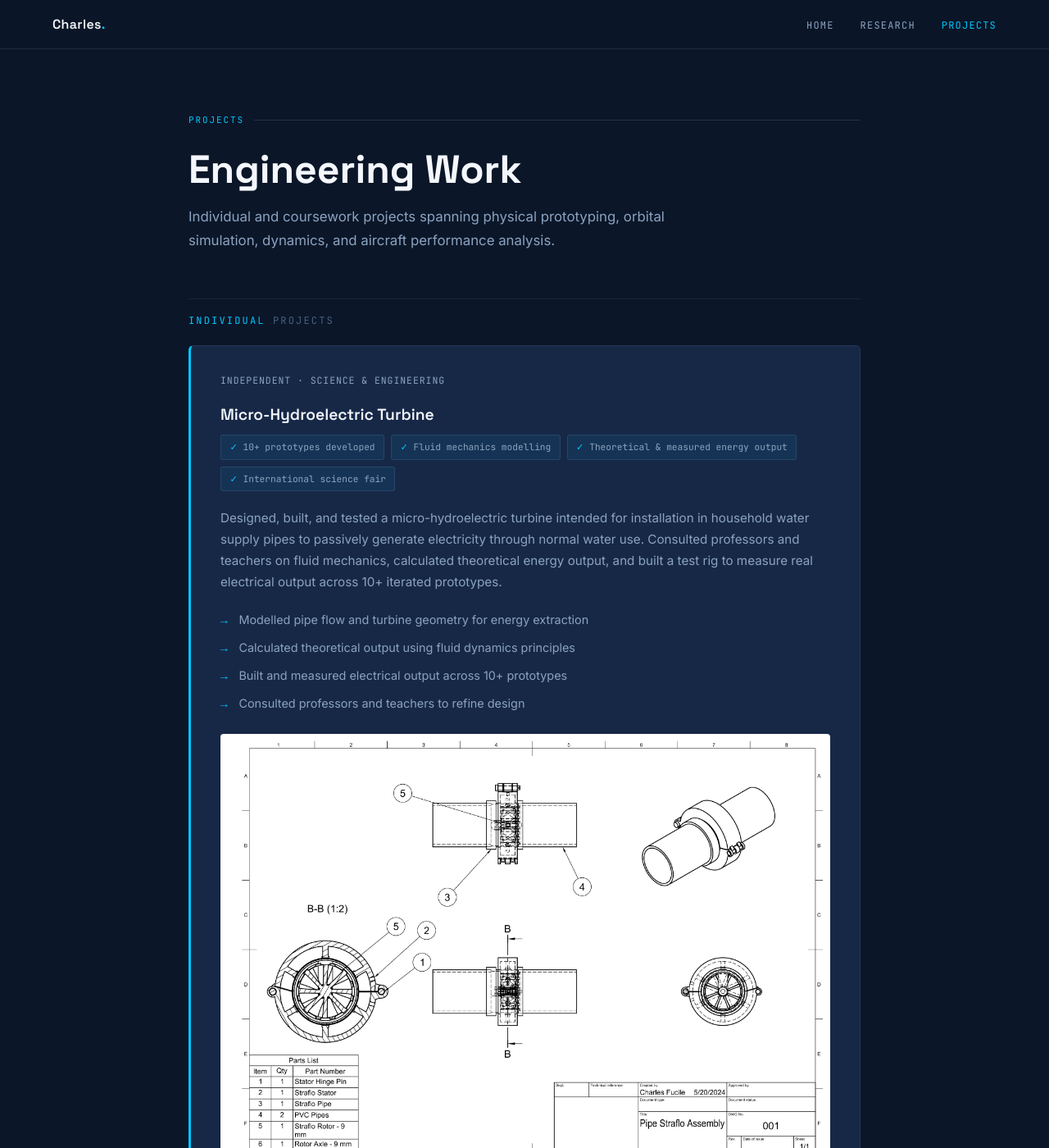
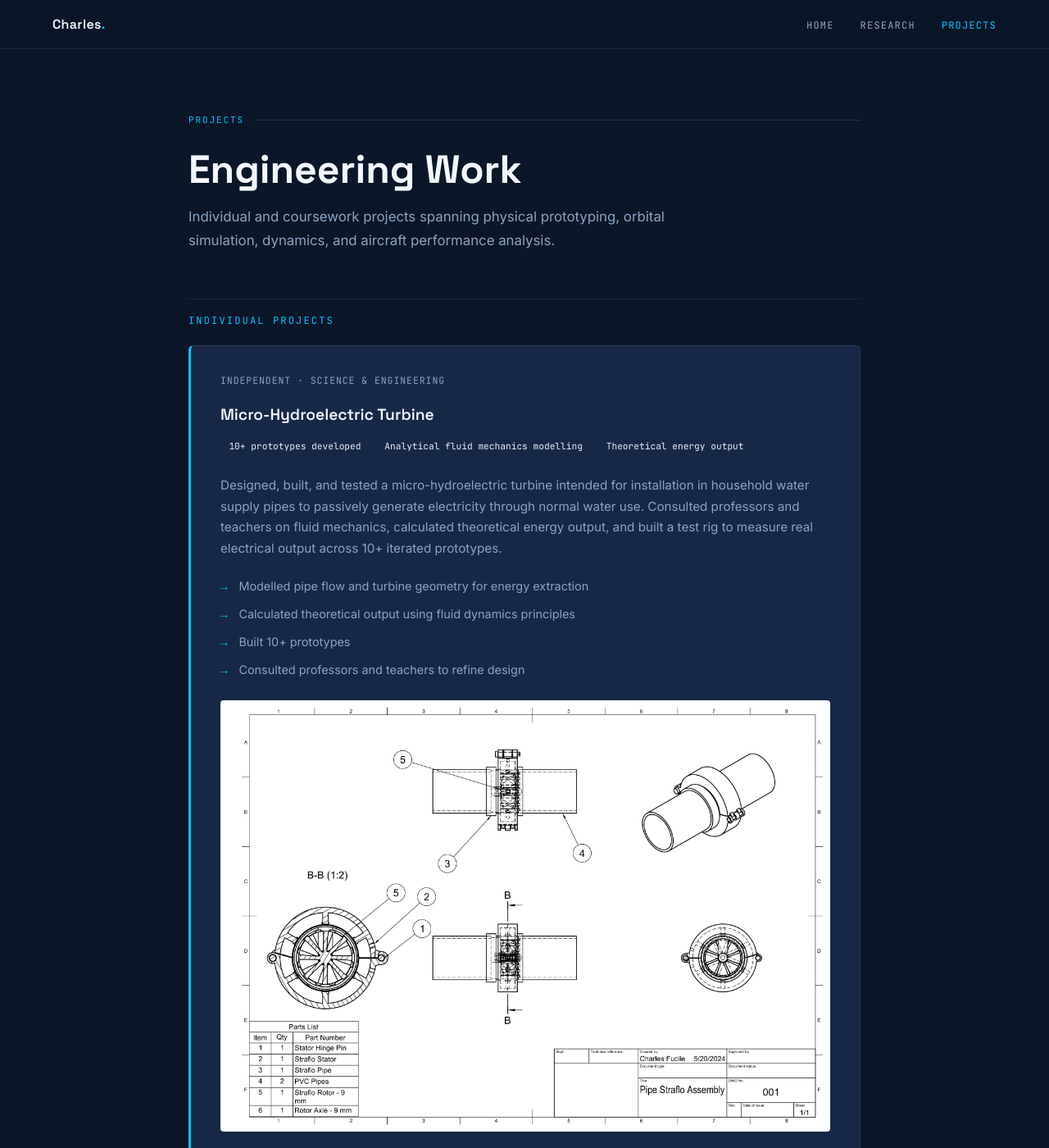
Before and after one commit to cfucile3/Portfolio, a Jekyll site: the page built from projects.html, in a window 1280 px wide and 1400 px high. Shown: the whole window at 82% size. Built offline with Jekyll 4.4.1, drawn with Linux system fonts in a browser that asks for light colours.

Commit message:
Update projects.html

```diff
--- a/projects.html
+++ b/projects.html
@@ -80,13 +80,7 @@ description: "Engineering projects — orbital mechanics simulation, robotic mot
     font-family: 'JetBrains Mono', monospace;
     font-size: 0.7rem;
     padding: 0.3rem 0.65rem;
-    border-radius: 3px;
-    background: rgba(0,200,255,0.08);
-    color: #8BA3C0;
-    border: 1px solid rgba(139,163,192,0.15);
   }
-
-  .highlight-list li::before { content: '✓ '; color: #00C8FF; }
 
   .pdf-embed {
     width: 100%;
@@ -122,7 +116,7 @@ description: "Engineering projects — orbital mechanics simulation, robotic mot
   </p>
 
   <!-- ──────────────────────────────────────────────────────── -->
-  <p class="project-section-label"><span>Individual</span> Projects</p>
+  <p class="project-section-label"><span>Individual<span> Projects</span></p>
 
   <!-- TURBINE -->
   <div class="card" id="turbine">
@@ -131,9 +125,8 @@ description: "Engineering projects — orbital mechanics simulation, robotic mot
 
     <ul class="highlight-list">
       <li>10+ prototypes developed</li>
-      <li>Fluid mechanics modelling</li>
-      <li>Theoretical &amp; measured energy output</li>
-      <li>International science fair</li>
+      <li>Analytical fluid mechanics modelling</li>
+      <li>Theoretical energy output</li>
     </ul>
 
     <p>
@@ -147,7 +140,7 @@ description: "Engineering projects — orbital mechanics simulation, robotic mot
     <ul class="method-list">
       <li>Modelled pipe flow and turbine geometry for energy extraction</li>
       <li>Calculated theoretical output using fluid dynamics principles</li>
-      <li>Built and measured electrical output across 10+ prototypes</li>
+      <li>Built 10+ prototypes</li>
       <li>Consulted professors and teachers to refine design</li>
     </ul>
 
```
